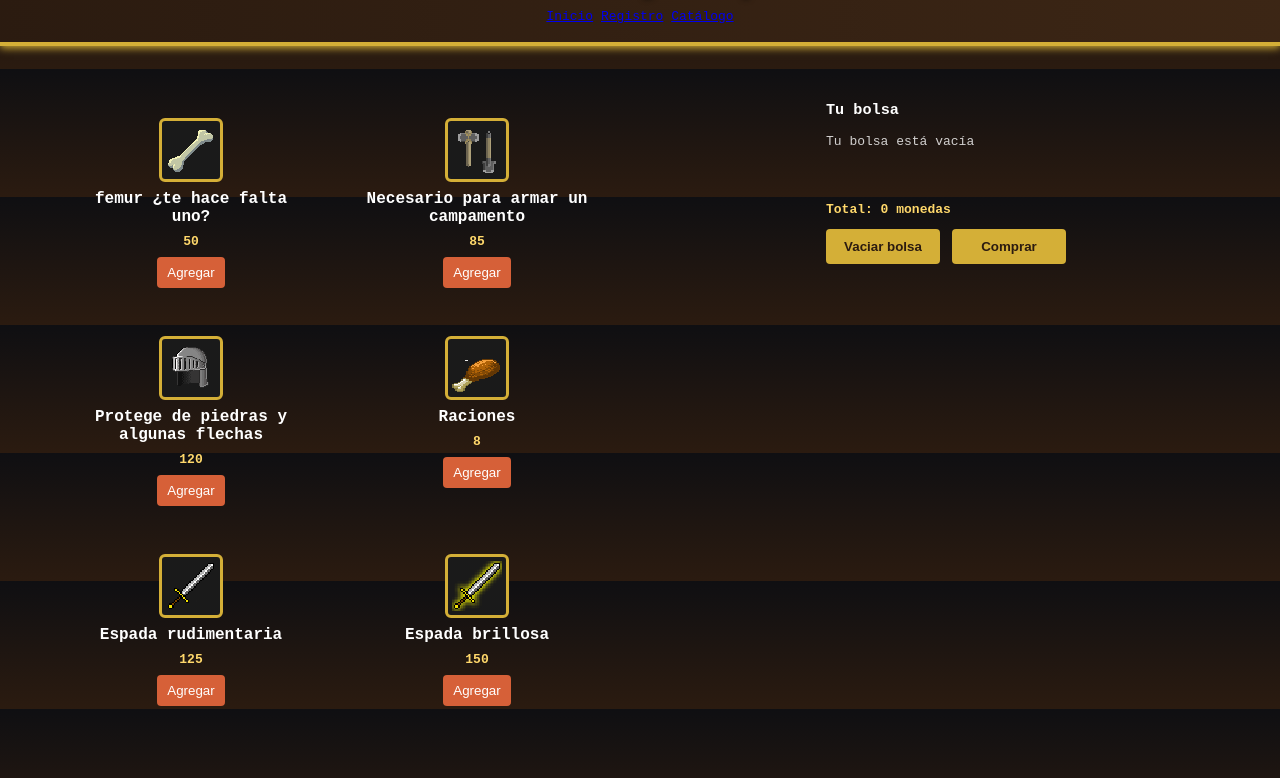
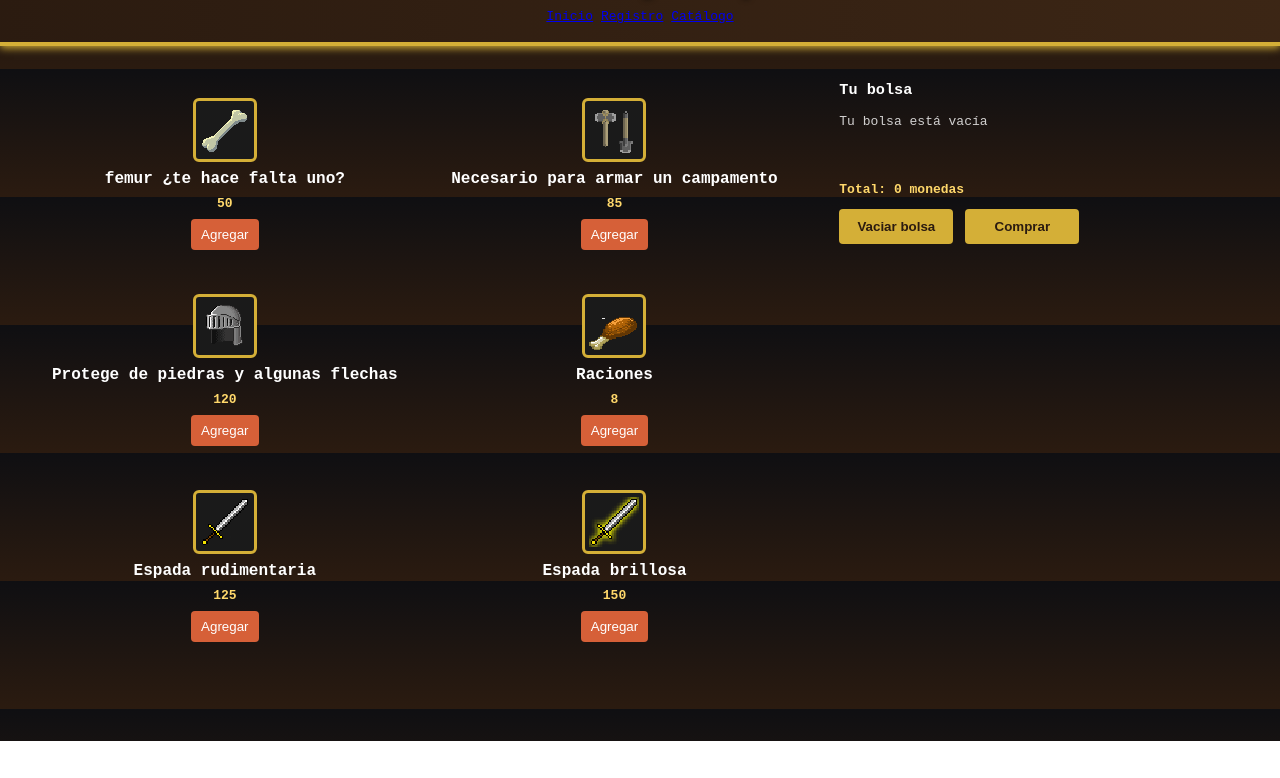
Before and after one commit to lazarczuk/La-cueva-del-duende.github.io, a plain HTML site: page catalogo.html in a window 1280 px wide. Shown: the part 59-837 px from the top of the page. After the commit the page ends 800 px from the top, so only its background shows below. Drawn offline with Linux system fonts and the light colour scheme.

Commit message:
Add files via upload

```diff
--- a/catalogo.html
+++ b/catalogo.html
@@ -18,7 +18,6 @@
 
   <main>
     <section class="productos" id="catalogo">
-      <section class="productos" id="catalogo">
   <article class="card item">
     <img class="pixel" src="assets/femur.png" alt="femur">
     <h3>femur ¿te hace falta uno?</h3>
--- a/css/style.css
+++ b/css/style.css
@@ -146,3 +146,10 @@ main{display:flex;gap:20px;padding:20px}
   background: #ffd86b;
   box-shadow: 0 0 8px #d4af37;
 }
+
+.productos {
+  display: grid;
+  grid-template-columns: repeat(2, 1fr);
+  gap: 20px;
+  padding: 20px;
+}
```
